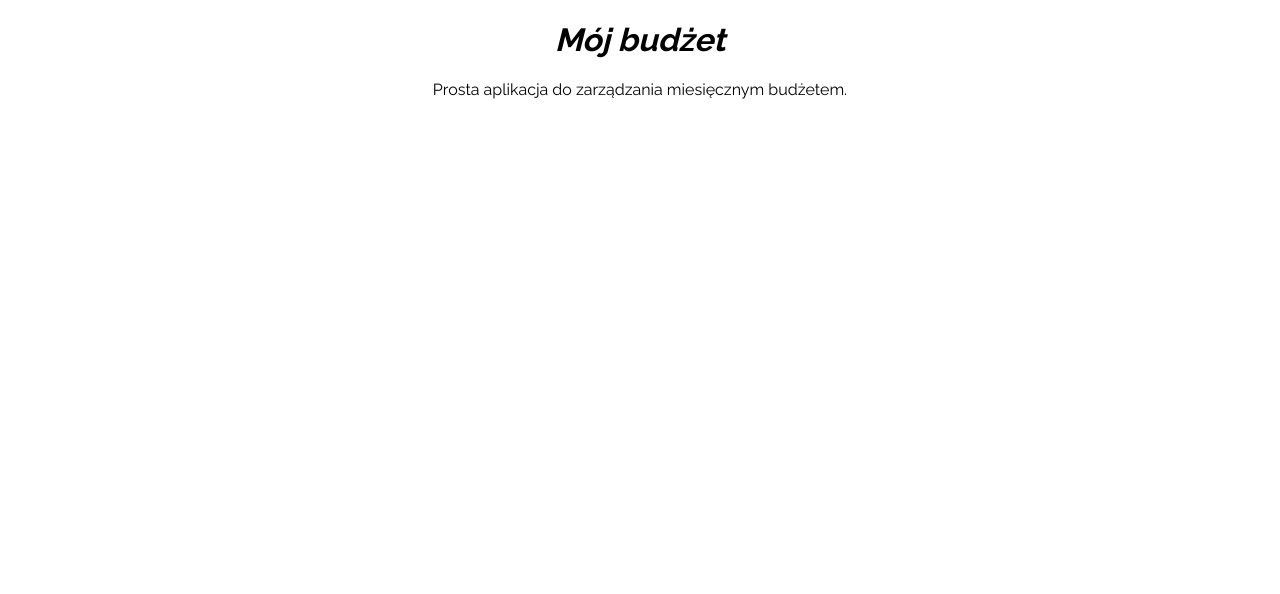
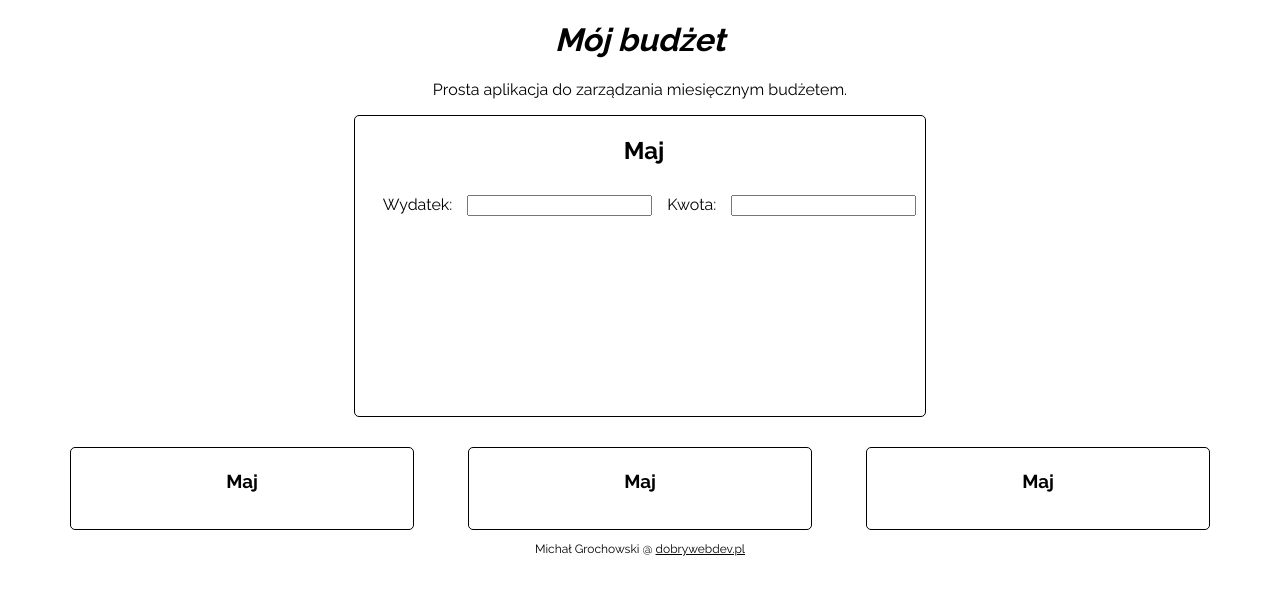
Before and after one commit to michalgrochowski/my-finances-app, a React app: page / in a window 1280 px wide. Built offline with nearby package versions, Linux system fonts and the light colour scheme.

Commit message:
v0.2.0
Added few more components

```diff
--- a/src/components/App.js
+++ b/src/components/App.js
@@ -1,14 +1,33 @@
 import React, { Component } from 'react';
 
-import Header from './main-header.js';
+import MainHeader from './main-header.js';
+import MainFooter from './main-footer.js';
+import NewMonth from './new-month.js';
+import PreviousMonth from './previous-month.js';
 
 import '../styles/App.css';
 
 class App extends Component {
+  constructor(props) {
+    super(props);
+
+    this.state = {
+      month: "Maj"
+    }
+  }
+
   render() {
     return (
       <div className="App">
-        <Header />
+        <MainHeader />
+
+        <NewMonth month={this.state.month} />
+        <div class="previous-months-container">
+          <PreviousMonth month={this.state.month} />
+          <PreviousMonth month={this.state.month} />
+          <PreviousMonth month={this.state.month} />
+        </div>
+        <MainFooter />
       </div>
     );
   }
--- /dev/null
+++ b/src/components/main-footer.js
@@ -0,0 +1,13 @@
+import React, { Component } from 'react';
+
+import '../styles/main-footer.css';
+
+const MainFooter = (props) => {
+  return (
+    <footer className="main-footer">
+		  <p className="main-footer__copyright">Michał Grochowski @ <a className="main-footer__link" href="https://dobrywebdev.pl" rel="noopener" target="_blank">dobrywebdev.pl</a></p>
+    </footer>
+  )
+}
+
+export default MainFooter;
--- a/src/components/main-header.js
+++ b/src/components/main-header.js
@@ -2,7 +2,7 @@ import React, { Component } from 'react';
 
 import '../styles/main-header.css';
 
-const Header = (props) => {
+const MainHeader = (props) => {
   return (
     <header className="main-header">
       <h1 className="main-header__title">Mój budżet</h1>
@@ -11,4 +11,4 @@ const Header = (props) => {
   )
 }
 
-export default Header;
+export default MainHeader;
--- /dev/null
+++ b/src/components/new-month.js
@@ -0,0 +1,27 @@
+import React, { Component } from 'react';
+
+import NewMonthInpoutGroup from './new-month__input-group.js'
+
+import '../styles/new-month.css';
+
+class NewMonth extends Component {
+  constructor(props) {
+    super(props);
+    this.state = {
+      initialInputs: 4
+    }
+  }
+
+  render() {
+    return(
+      <form className="new-month">
+        <fieldset className="new-month__fieldset">
+          <legend className="new-month__legend"><h2 className="new-month__legend-title">{this.props.month}</h2></legend>
+          <NewMonthInpoutGroup />
+        </fieldset>
+      </form>
+    );
+  };
+}
+
+export default NewMonth;
--- /dev/null
+++ b/src/components/new-month__input-group.js
@@ -0,0 +1,16 @@
+import React, { Component } from 'react';
+
+import '../styles/new-month.css';
+
+const NewMonthInpoutGroup = (props) => {
+  return(
+    <div className="new-month__input-group">
+      <label className="new-month__label" for="">Wydatek:</label>
+      <input className="new-month__input" type="text"/>
+      <label className="new-month__label" for="">Kwota:</label>
+      <input className="new-month__input" type="text"/>
+    </div>
+  )
+}
+
+export default NewMonthInpoutGroup;
--- /dev/null
+++ b/src/components/previous-month.js
@@ -0,0 +1,48 @@
+import React, { Component } from 'react';
+
+import '../styles/previous-month.css';
+
+class PreviousMonth extends Component {
+  constructor(props) {
+    super(props);
+    this.state = {
+
+    }
+  }
+
+  render() {
+    return(
+      <div className="previous-month">
+        <table className="previous-month__table">
+          <tr>
+            <td className="previous-month__table-cell previous-month__table-cell--title">
+              <h3 className="">{this.props.month}</h3>
+            </td>
+          </tr>
+          <tr>
+            <td className="previous-month__table-cell">
+
+            </td>
+          </tr>
+          <tr>
+            <td className="previous-month__table-cell">
+
+            </td>
+          </tr>
+          <tr>
+            <td className="previous-month__table-cell">
+
+            </td>
+          </tr>
+          <tr>
+            <td className="previous-month__table-cell">
+
+            </td>
+          </tr>
+        </table>
+      </div>
+    );
+  };
+}
+
+export default PreviousMonth;
--- a/src/styles/App.css
+++ b/src/styles/App.css
@@ -1,3 +1,8 @@
 .App {
   text-align: center;
+  height: 100%;
+  width: 100%;
+  display: flex;
+  flex-direction: column;
+  align-items: center;
 }
--- a/src/styles/index.css
+++ b/src/styles/index.css
@@ -1,9 +1,13 @@
 body {
   margin: 0;
   padding: 0;
+  box-sizing: border-box;
   font-family: 'Raleway', sans-serif;
-  height: 100vh;
+  min-height: 100vh;
   width: 100vw;
+  display: flex;
+  flex-direction: column;
+  align-items: center;
 }
 
 .container {
@@ -11,5 +15,14 @@ body {
   flex-direction: column;
   align-items: center;
   height: 100%;
+  width: 1140px;
+}
+
+.previous-months-container {
   width: 100%;
+  display: flex;
+  flex-direction: row;
+  justify-content: space-between;
+  align-content: center;
+  margin-top: 30px;
 }
--- /dev/null
+++ b/src/styles/main-footer.css
@@ -0,0 +1,13 @@
+.main-footer {
+  align-self: flex-end;
+  width: 100%;
+  margin-top: auto;
+}
+
+.main-footer__copyright {
+  font-size: 12px;
+}
+
+.main-footer__link {
+  color: inherit;
+}
--- /dev/null
+++ b/src/styles/new-month.css
@@ -0,0 +1,43 @@
+.new-month {
+  width: 50%;
+  height: 300px;
+  border-radius: 5px;
+  border: 1px solid #000;
+  position: relative;
+}
+
+.new-month__fieldset {
+  border: none;
+  width: 100%;
+  height: 100%;
+  display: flex;
+  flex-direction: column;
+  padding: 0;
+  display: block;
+}
+
+.new-month__legend {
+  width: 100%;
+  text-align: center;
+  display: block;
+}
+
+.new-month__legend-title {
+
+}
+
+.new-month__input-group {
+  margin: 10px 0;
+}
+
+.new-month__label {
+  margin: 15px;
+}
+
+.new-month__input {
+
+}
+
+.new-month__add-input-group {
+  position: absolute;
+}
--- /dev/null
+++ b/src/styles/previous-month.css
@@ -0,0 +1,13 @@
+.previous-month {
+  width: 30%;
+  border: 1px solid #000;
+  border-radius: 5px;
+}
+
+.previous-month__table {
+  width: 100%;
+}
+
+.previous-month__table-cell {
+  width: 100%;
+}
```
